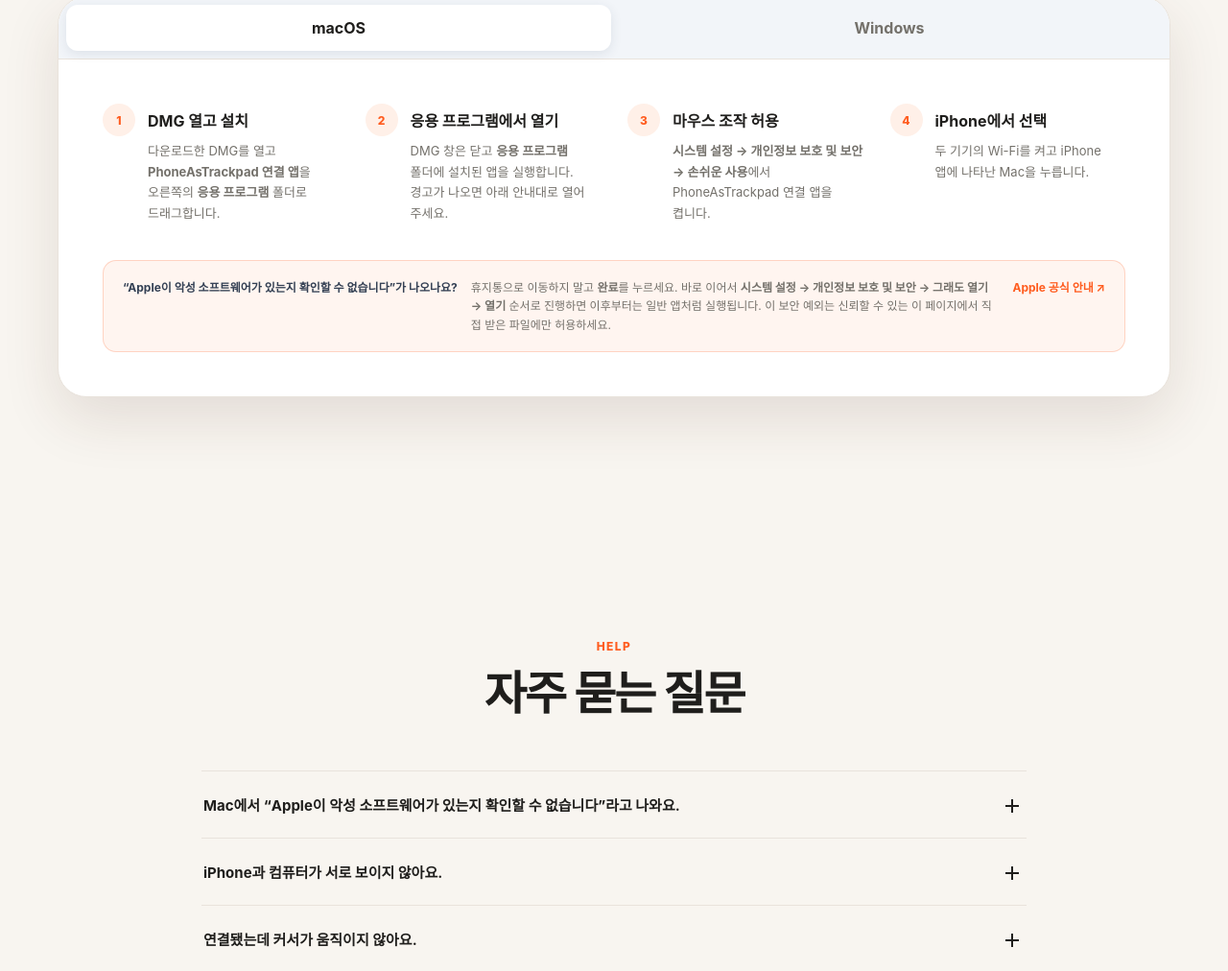
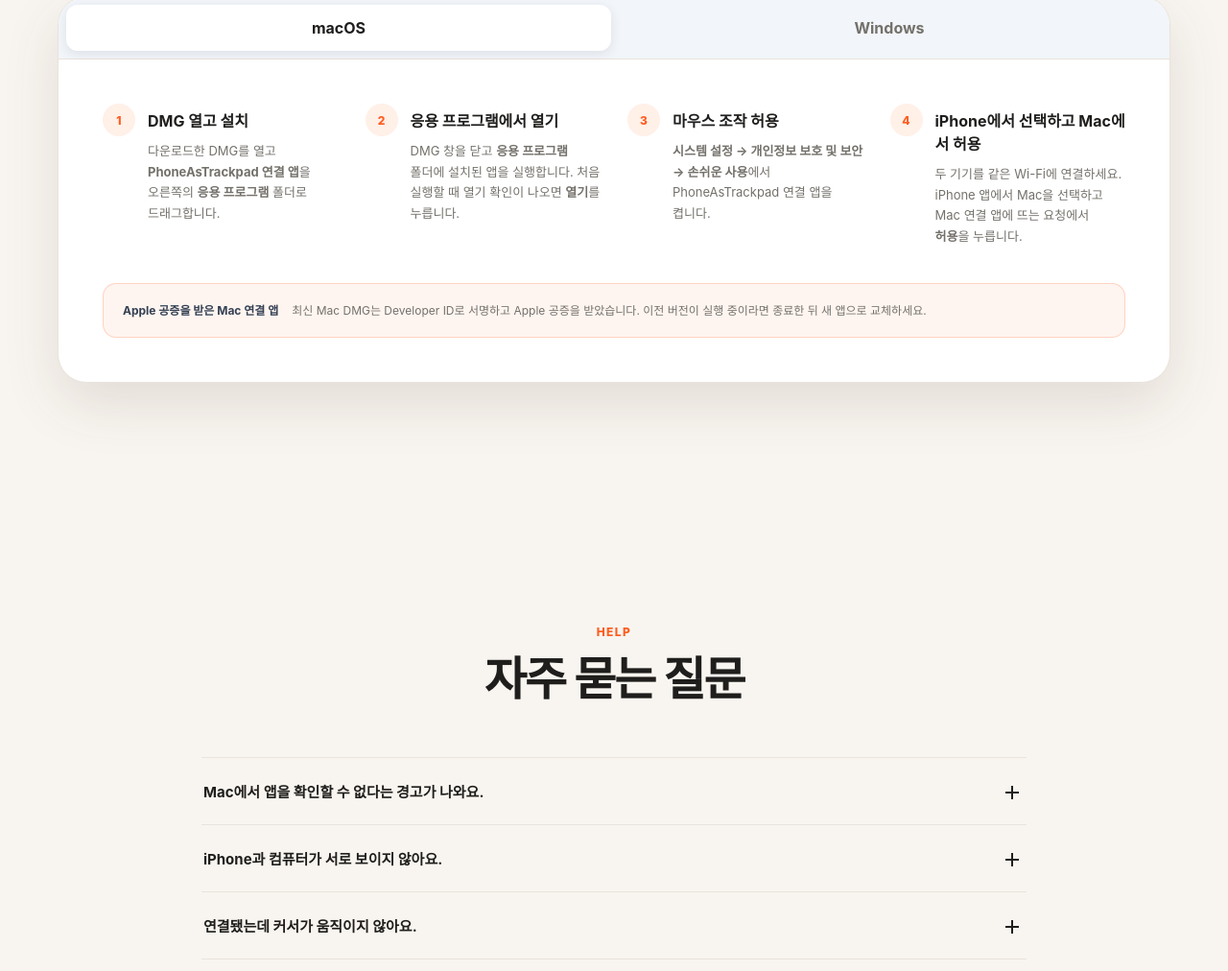
Before and after one commit to WONHEEJANG/iphone2trackpad-downloads, a plain HTML site: page index.html in a window 1280 px wide. Shown: the part 2963-3975 px from the top of the page at 96% size. Drawn offline with Linux system fonts and the light colour scheme.

Commit message:
Update Mac receiver installation and approval instructions

```diff
--- a/index.html
+++ b/index.html
@@ -125,7 +125,7 @@
               Mac용 다운로드
               <svg viewBox="0 0 24 24" aria-hidden="true"><path d="M12 5v10m0 0 4-4m-4 4-4-4M5 20h14" /></svg>
             </a>
-            <a class="install-link" href="#mac-first-open">처음 실행 경고 해결 · Mac 설치 방법 <span>→</span></a>
+            <a class="install-link" href="#mac-first-open">Mac 설치 및 권한 설정 <span>→</span></a>
           </article>
 
           <article class="download-card" data-platform-card="windows">
@@ -174,7 +174,7 @@
         <div class="feature-grid">
           <article><span class="feature-number">01</span><h3>정확한 기본 조작</h3><p>포인터 이동, 좌·우클릭, 더블 클릭, 스크롤과 드래그 앤 드롭을 지원합니다.</p></article>
           <article><span class="feature-number">02</span><h3>운영체제 제스처</h3><p>세 손가락과 네 손가락 스와이프를 각 운영체제의 화면 전환 동작으로 연결합니다.</p></article>
-          <article><span class="feature-number">03</span><h3>안전한 로컬 연결</h3><p>기기끼리 직접 연결하며 Windows는 같은 네트워크에서 TLS와 최초 6자리 코드로 페어링합니다.</p></article>
+          <article><span class="feature-number">03</span><h3>안전한 로컬 연결</h3><p>같은 Wi-Fi에서 직접 연결합니다. Mac에서는 연결 요청을 승인하고, Windows에서는 처음 연결할 때 6자리 코드로 페어링합니다.</p></article>
           <article><span class="feature-number">04</span><h3>iPhone 키보드 입력</h3><p>시스템 키보드로 작성한 한글, 영문과 이모지를 컴퓨터의 현재 입력란으로 전송합니다.</p></article>
           <article><span class="feature-number">05</span><h3>바로 쓰는 빠른 입력</h3><p>숫자 1·2·3, 복사, 붙여넣기와 Enter를 트랙패드 아래 버튼으로 바로 입력합니다.</p></article>
           <article><span class="feature-number">06</span><h3>보이는 연결 상태</h3><p>연결 상태와 입력 기록을 컴퓨터 연결 앱에서 확인하고 한 번에 복사할 수 있습니다.</p></article>
@@ -197,14 +197,13 @@
           <div class="install-panel" id="mac-install" role="tabpanel" aria-labelledby="mac-tab" data-panel="mac">
             <ol>
               <li><span>1</span><div><h3>DMG 열고 설치</h3><p>다운로드한 DMG를 열고 <b>PhoneAsTrackpad 연결 앱</b>을 오른쪽의 <b>응용 프로그램</b> 폴더로 드래그합니다.</p></div></li>
-              <li><span>2</span><div><h3>응용 프로그램에서 열기</h3><p>DMG 창은 닫고 <b>응용 프로그램</b> 폴더에 설치된 앱을 실행합니다. 경고가 나오면 아래 안내대로 열어 주세요.</p></div></li>
+              <li><span>2</span><div><h3>응용 프로그램에서 열기</h3><p>DMG 창을 닫고 <b>응용 프로그램</b> 폴더에 설치된 앱을 실행합니다. 처음 실행할 때 열기 확인이 나오면 <b>열기</b>를 누릅니다.</p></div></li>
               <li><span>3</span><div><h3>마우스 조작 허용</h3><p><b>시스템 설정 → 개인정보 보호 및 보안 → 손쉬운 사용</b>에서 PhoneAsTrackpad 연결 앱을 켭니다.</p></div></li>
-              <li><span>4</span><div><h3>iPhone에서 선택</h3><p>두 기기의 Wi-Fi를 켜고 iPhone 앱에 나타난 Mac을 누릅니다.</p></div></li>
+              <li><span>4</span><div><h3>iPhone에서 선택하고 Mac에서 허용</h3><p>두 기기를 같은 Wi-Fi에 연결하세요. iPhone 앱에서 Mac을 선택하고 Mac 연결 앱에 뜨는 요청에서 <b>허용</b>을 누릅니다.</p></div></li>
             </ol>
             <aside class="gatekeeper-help" id="mac-first-open">
-              <strong>“Apple이 악성 소프트웨어가 있는지 확인할 수 없습니다”가 나오나요?</strong>
-              <p>휴지통으로 이동하지 말고 <b>완료</b>를 누르세요. 바로 이어서 <b>시스템 설정 → 개인정보 보호 및 보안 → 그래도 열기 → 열기</b> 순서로 진행하면 이후부터는 일반 앱처럼 실행됩니다. 이 보안 예외는 신뢰할 수 있는 이 페이지에서 직접 받은 파일에만 허용하세요.</p>
-              <a href="https://support.apple.com/ko-kr/102445" target="_blank" rel="noreferrer">Apple 공식 안내 ↗</a>
+              <strong>Apple 공증을 받은 Mac 연결 앱</strong>
+              <p>최신 Mac DMG는 Developer ID로 서명하고 Apple 공증을 받았습니다. 이전 버전이 실행 중이라면 종료한 뒤 새 앱으로 교체하세요.</p>
             </aside>
           </div>
 
@@ -225,7 +224,7 @@
           <h2 id="faq-title">자주 묻는 질문</h2>
         </div>
         <div class="faq-list">
-          <details><summary>Mac에서 “Apple이 악성 소프트웨어가 있는지 확인할 수 없습니다”라고 나와요.<span></span></summary><p>경고에서 <b>완료</b>를 누른 뒤 <b>시스템 설정 → 개인정보 보호 및 보안</b>으로 이동하세요. 아래쪽 보안 영역에서 TrackpadReceiver의 <b>그래도 열기</b>를 누르고, 다시 나타나는 창에서 <b>열기</b>를 선택하면 됩니다.</p></details>
+          <details><summary>Mac에서 앱을 확인할 수 없다는 경고가 나와요.<span></span></summary><p>이 페이지에서 최신 Mac DMG를 다시 받고, 응용 프로그램 폴더에서 새로 설치한 앱을 실행하세요.</p></details>
           <details><summary>iPhone과 컴퓨터가 서로 보이지 않아요.<span></span></summary><p>먼저 컴퓨터 연결 앱이 켜져 있는지 확인하세요. Mac은 두 기기의 Wi-Fi를 켜고 가까이 두세요. Windows는 iPhone과 같은 네트워크에 연결해야 합니다.</p></details>
           <details><summary>연결됐는데 커서가 움직이지 않아요.<span></span></summary><p>Mac은 손쉬운 사용 권한을 확인하고, Windows는 연결 앱을 조작하려는 앱과 같은 권한 수준으로 실행하세요. 연결 앱의 로그 복사 버튼으로 진단 내용을 공유할 수 있습니다.</p></details>
           <details><summary>인터넷이 없어도 사용할 수 있나요?<span></span></summary><p>네. iPhone과 컴퓨터가 서로 통신할 수 있는 같은 로컬 네트워크에 있으면 입력 전송에 인터넷은 필요하지 않습니다.</p></details>
```
